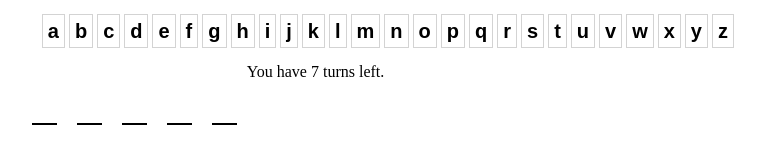
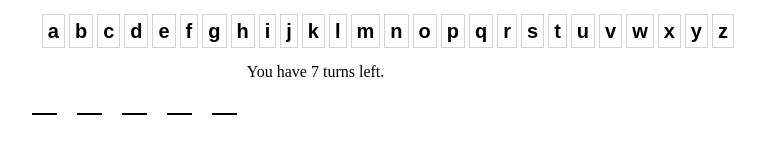
Before and after one commit to jjrajani/Hangman, a plain HTML site: page index.html in a window 1280 px wide. Shown: the whole page, without its empty margins (81-846 px from the left). Drawn offline with Linux system fonts and the light colour scheme.

Commit message:
forgotten commit from before

```diff
--- a/css/style.css
+++ b/css/style.css
@@ -24,9 +24,11 @@
 
 #board p {
   border-bottom: 2px solid black;
-  margin: 10px;
+  margin: 0 10px 10px 10px;
   height: 50px;
   width: 25px;
   display: block;
   float: left;
+  font-size: 2em;
+  text-align: center;
 }
--- a/js/main.js
+++ b/js/main.js
@@ -63,10 +63,7 @@ var makeGuess = function (e) {
   var pageNode = e.target;
   var letter = pageNode.textContent;
   //cross out guessed letters
-  if (turnCount.textContent == 0) {
-        gameOver()
-        location.reload()
-      }
+
 
   if (!guessed.includes(letter)) {
     pageNode.classList.add("guessed");
@@ -79,6 +76,10 @@ var makeGuess = function (e) {
       spaces[answer.indexOf(letter)].textContent = letter
     }
   }
+  if (turnCount.textContent == 0) {
+        gameOver()
+        location.reload()
+      }
 }
 
 var youWin = function() {
```
